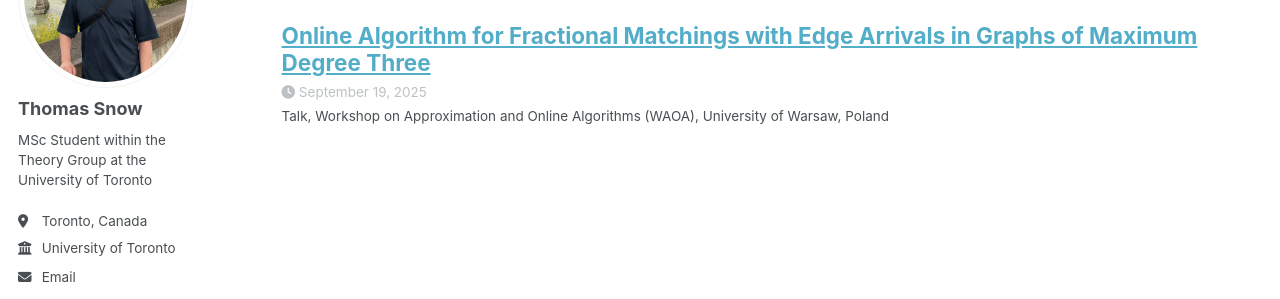
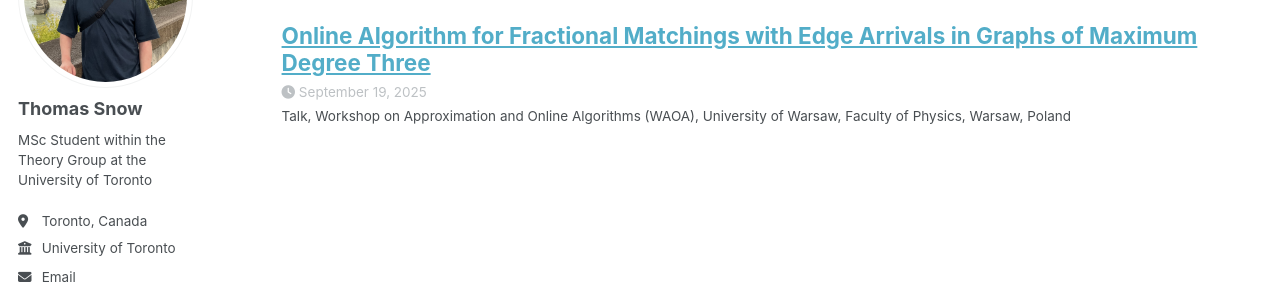
Before and after one commit to tsnowh/tsnowh.github.io, a Jekyll site: the page built from _pages/talks.html, in a window 1280 px wide. Shown: the part 195-494 px from the top of the page. Built offline with Jekyll 4.4.1, drawn with Linux system fonts in a browser that asks for light colours; a script that is not in the unit is left out.

Commit message:
Update WAOA-2025-talk.md

```diff
--- a/_talks/WAOA-2025-talk.md
+++ b/_talks/WAOA-2025-talk.md
@@ -3,7 +3,7 @@ title: "Online Algorithm for Fractional Matchings with Edge Arrivals in Graphs o
 collection: talks
 type: "Talk"
 permalink: /talks/WAOA-2025-talk
-venue: "Workshop on Approximation and Online Algorithms (WAOA)"
+venue: "Workshop on Approximation and Online Algorithms (WAOA), University of Warsaw, Faculty of Physics"
 date: 2025-09-19
-location: "University of Warsaw, Poland"
+location: "Warsaw, Poland"
 ---
```
